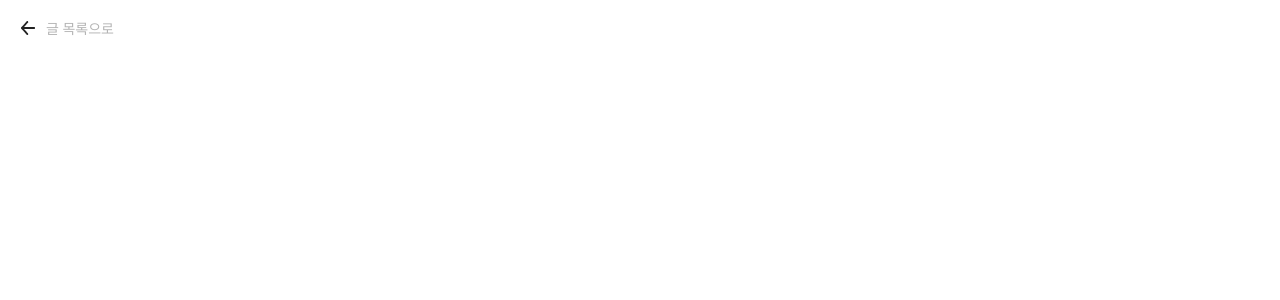
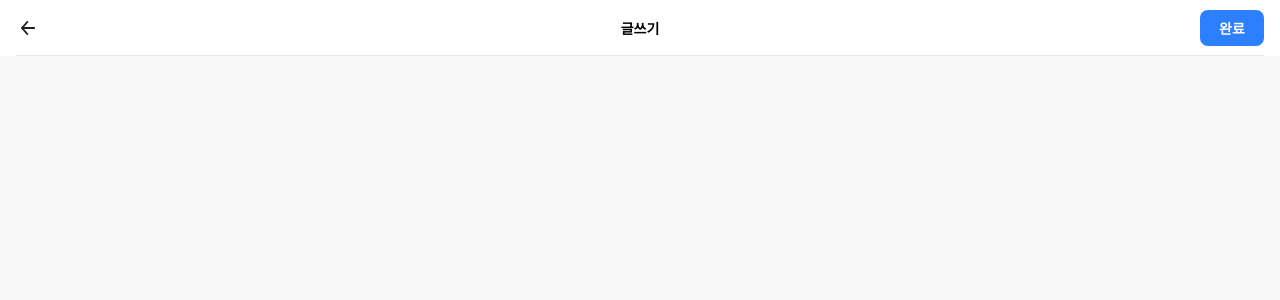
Before and after one commit to peppermintc/community-mobile, a React (Create React App) app: page /community/post/new in a window 1280 px wide. Shown: the top 300 px of the page. Built offline with nearby package versions, Linux system fonts and the light colour scheme; data requests are answered from the project's data file.

Commit message:
글쓰기 페이지 헤더 추가

```diff
--- a/src/App.tsx
+++ b/src/App.tsx
@@ -3,6 +3,7 @@ import { Route, Routes } from "react-router-dom";
 import useActionCreators from "./hooks/useActionCreators";
 import DetailPage from "./pages/DetailPage";
 import ListPage from "./pages/ListPage";
+import WritePage from "./pages/WritePage";
 
 const App = () => {
   const { initStore } = useActionCreators();
@@ -15,6 +16,7 @@ const App = () => {
     <Routes>
       <Route path="community/list" element={<ListPage />} />
       <Route path="community/post/:post_pk" element={<DetailPage />} />
+      <Route path="community/post/new" element={<WritePage />} />
     </Routes>
   );
 };
--- /dev/null
+++ b/src/components/WritePageHeader.tsx
@@ -0,0 +1,59 @@
+import { useNavigate } from "react-router-dom";
+import styled from "styled-components";
+import backIcon from "../img/back.png";
+
+const HeaderContainer = styled.div`
+  height: 56px;
+  display: flex;
+  align-items: center;
+  justify-content: space-between;
+  margin: 0 16px;
+  border-bottom: 1px solid #e8e8e8;
+`;
+
+const HeaderBackButton = styled.img`
+  margin-right: 6px;
+  cursor: pointer;
+`;
+
+const HeaderTitle = styled.span`
+  font-size: 14px;
+  font-weight: 700;
+  position: absolute;
+  left: 50%;
+  transform: translateX(-50%);
+`;
+
+const HeaderCompleteButtonContainer = styled.button`
+  border: none;
+  height: 36px;
+  width: 64px;
+  background-color: #2c7fff;
+  border-radius: 8px;
+  color: #ffffff;
+  font-size: 14px;
+  font-weight: 700;
+  display: flex;
+  justify-content: center;
+  align-items: center;
+  cursor: pointer;
+`;
+
+const HeaderCompleteButton = () => {
+  return <HeaderCompleteButtonContainer>완료</HeaderCompleteButtonContainer>;
+};
+
+const WritePageHeader = () => {
+  const navigate = useNavigate();
+  const onBackButtonClick = () => navigate("/community/list");
+
+  return (
+    <HeaderContainer>
+      <HeaderBackButton src={backIcon} alt="back" onClick={onBackButtonClick} />
+      <HeaderTitle>글쓰기</HeaderTitle>
+      <HeaderCompleteButton />
+    </HeaderContainer>
+  );
+};
+
+export default WritePageHeader;
--- /dev/null
+++ b/src/pages/WritePage.tsx
@@ -0,0 +1,20 @@
+import styled from "styled-components";
+import WritePageHeader from "../components/WritePageHeader";
+
+const Page = styled.div`
+  display: flex;
+  flex-direction: column;
+  height: fit-content;
+  width: 100%;
+  background-color: white;
+`;
+
+const WritePage = () => {
+  return (
+    <Page>
+      <WritePageHeader />
+    </Page>
+  );
+};
+
+export default WritePage;
```
